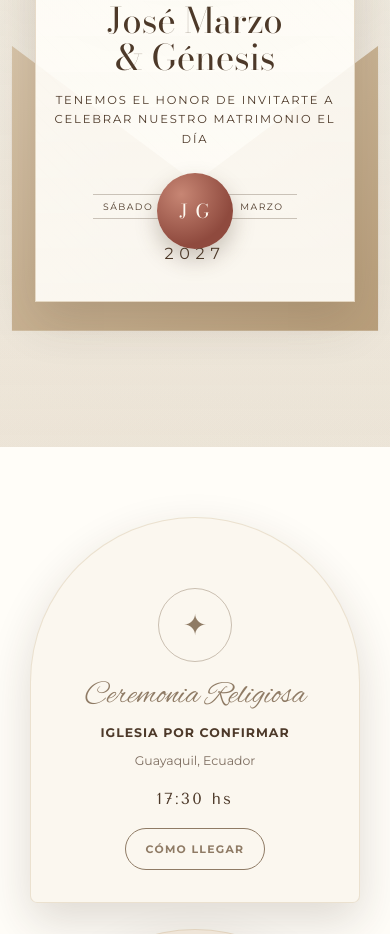
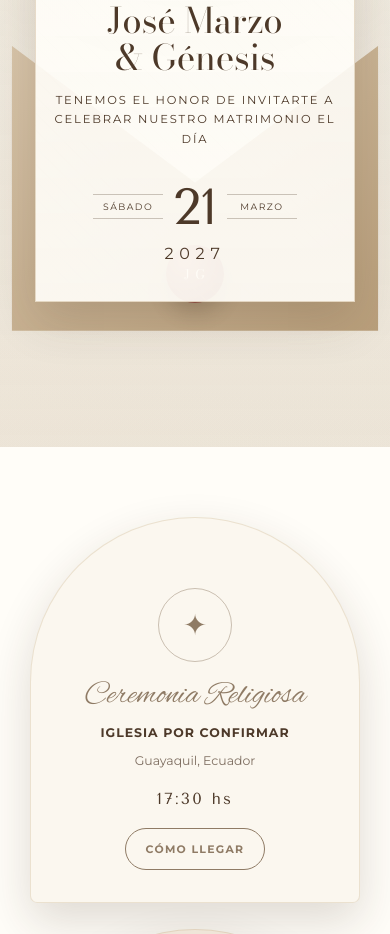
Before and after one commit to acokond/acokond.github.io, a plain HTML site: page index.html in a window 390 px wide. Shown: the part 946-1880 px from the top of the page. Drawn offline with nearby package versions, Linux system fonts and the light colour scheme.

Commit message:
Adjust invitation seal position

```diff
--- a/index.html
+++ b/index.html
@@ -257,8 +257,8 @@
 
     .seal {
       position: absolute;
-      z-index: 3;
-      bottom: 130px;
+      z-index: 1;
+      bottom: 82px;
       left: 50%;
       width: 88px;
       height: 88px;
@@ -272,6 +272,7 @@
       letter-spacing: 0.08em;
       background: radial-gradient(circle at 32% 28%, #c78674, #8f4a3e 68%);
       box-shadow: 0 10px 22px rgba(77, 57, 41, 0.28);
+      opacity: 0.92;
     }
 
     .invite-card .small {
@@ -756,7 +757,7 @@
       .envelope { min-height: 540px; }
       .invite-card { width: min(360px, 82vw); min-height: 390px; padding: 36px 18px; }
       .envelope-back { height: 285px; bottom: 46px; }
-      .seal { bottom: 128px; width: 76px; height: 76px; }
+      .seal { bottom: 74px; width: 58px; height: 58px; font-size: 0.82rem; }
       .date-row { gap: 10px; }
       .date-chip { min-width: 70px; font-size: 0.58rem; }
       .timer-grid { gap: 4px; }
```
